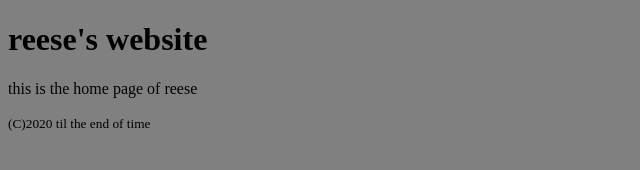
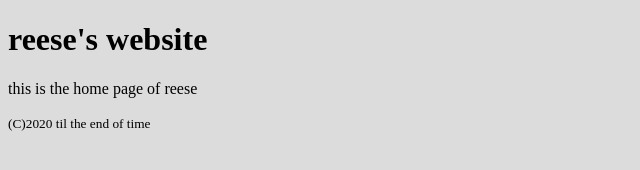
Before and after one commit to reesesworld/reesesworld, a plain HTML site: page index.html in a window 1280 px wide. Shown: the whole page, without its empty margins (0-640 px from the left). Drawn offline with Linux system fonts and the light colour scheme.

Commit message:
final changes

```diff
--- a/index.html
+++ b/index.html
@@ -4,11 +4,11 @@
     <meta charset="US-ASCII" />
     <meta name="viewport" content="width=device-width, initial-scale=1" />
     <meta name="description" content="it's reese's world" />
-    <link rel="shortcut icon" type="image/x-icon" href="https://raw.githubusercontent.com/ellasworld/ellasworld/master/favicon.ico" />
+    <link rel="shortcut icon" type="image/x-icon" href="https://raw.githubusercontent.com/reesesworld/reesesworld/master/favicon.ico" />
     <title>Reese's World</title>
     <style>
       body {
-        background-color: gray;
+        background-color: #dcdcdc;
         color: black;
         font-size: 100%;
       }
```
